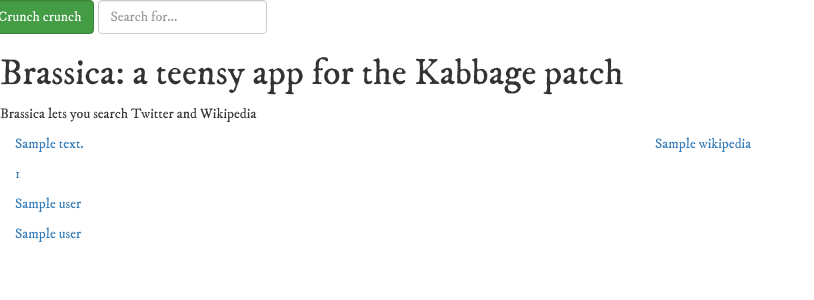
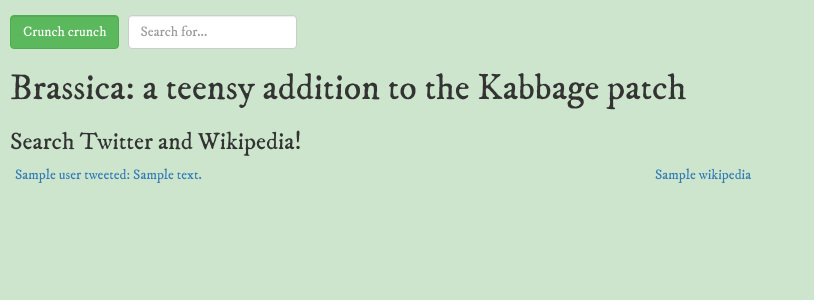
Before and after one commit to adriennefriend/brassica, a Django app: template brassica1/templates/index.html in a window 1280 px wide. Shown: the top 300 px of the page, without its empty margins (0-814 px from the left). Run offline with Django 3.2, Linux system fonts and the light colour scheme; the template is opened without the code that fills it: most values are stand-ins (such as "Sample title", 1, 10 or a date in 2020); some libraries are stand-ins or nearby versions.

Commit message:
Adjusted button, form in style.css

```diff
--- a/brassica1/static/css/style.css
+++ b/brassica1/static/css/style.css
@@ -1,3 +1,17 @@
 body {
     font-family: 'IM Fell DW Pica', serif;
+    background-color: #cce5cc;
 }
+
+h1, h2, h3 {
+    margin-left:10px;
+}
+
+form {
+    margin-left:25px;
+    margin-top:15px;
+}
+
+.btn {
+    margin-right:5px;
+}
--- a/brassica1/templates/index.html
+++ b/brassica1/templates/index.html
@@ -1,15 +1,14 @@
 {% extends 'layouts/base.html' %}
-{% block title %}Homepage - {{ block.super }}{% endblock %}
+
+{% block title %}Brassica {{ block.super }}{% endblock %}
 {% block content %}
-    <h1>Brassica: a teensy app for the Kabbage patch</h1>
-    <p>Brassica lets you search Twitter and Wikipedia<p>
+    <h1>Brassica: a teensy addition to the Kabbage patch</h1>
+    <h3>Search Twitter and Wikipedia!</h3>
     <div class="col-xs-6">
     {% for tweet in twitter %}
     <a href="http://twitter.com/{{ tweet.user.name }}/status/{{ tweet.id }}">
-    <p>{{ tweet.text }}</p>
-    <p>{{ tweet.user.id }}</p>
-    <p>{{ tweet.user.name }}</p>
-    <p>{{ tweet.user.screenname }}</p>
+    <p> {{ tweet.user.name }} tweeted:
+        {{ tweet.text }} </p>
     </a>
     {% endfor %}
     </div>
@@ -20,9 +19,11 @@
     </a>
     {% endfor %}
     </div>
-<!--double curlies spit something out-->
+
 
 {% endblock %}
 
 
-<!--so we have to use the {% in .html files so that when Django is rendering the template, it knows what's HTML and what's python-->
+<!--when writing loops in .html files, use {% so that when Django renders the template, it knows what's HTML and what's Python-->
+
+<!--use double curlies to display content-->
--- a/brassica1/templates/layouts/base.html
+++ b/brassica1/templates/layouts/base.html
@@ -12,15 +12,16 @@
 </head>
 <body>
     <div class="row">
-
+<p></p>
+<p></p>
                 <form class="form-inline" action="" method="GET">
                     <button type="submit" class="form-control btn btn-success">Crunch crunch</button>
                     <input type="text" class="form-control" placeholder="Search for..." name="query">
                 </form>
 
     </div>
-    {% block content %}{% endblock %}
-    {% block footer %}{% endblock %}
+        {% block content %}{% endblock %}
+        {% block footer %}{% endblock %}
 </body>
 </html>
 
```
